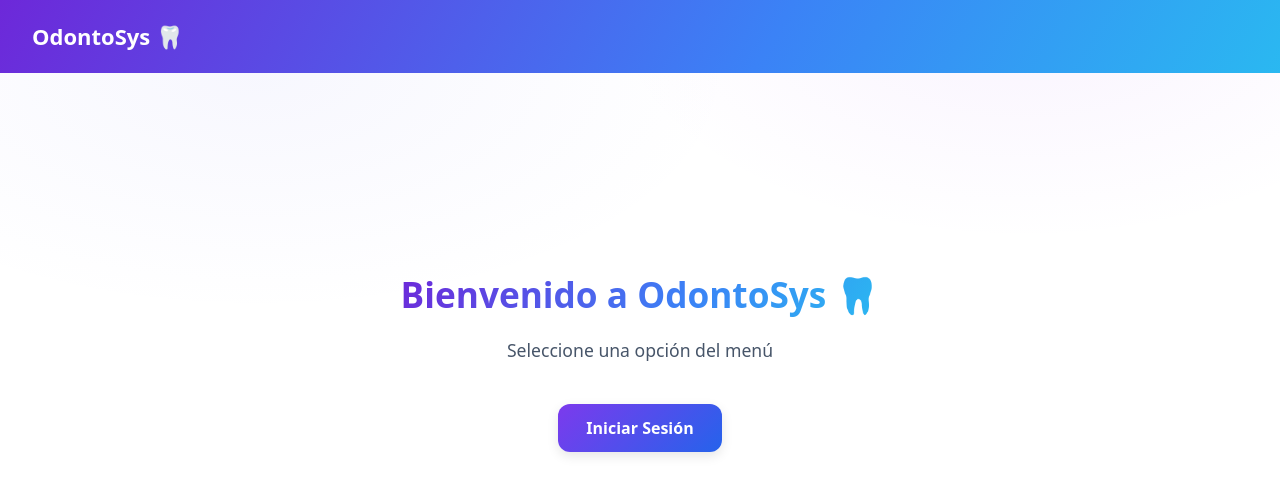
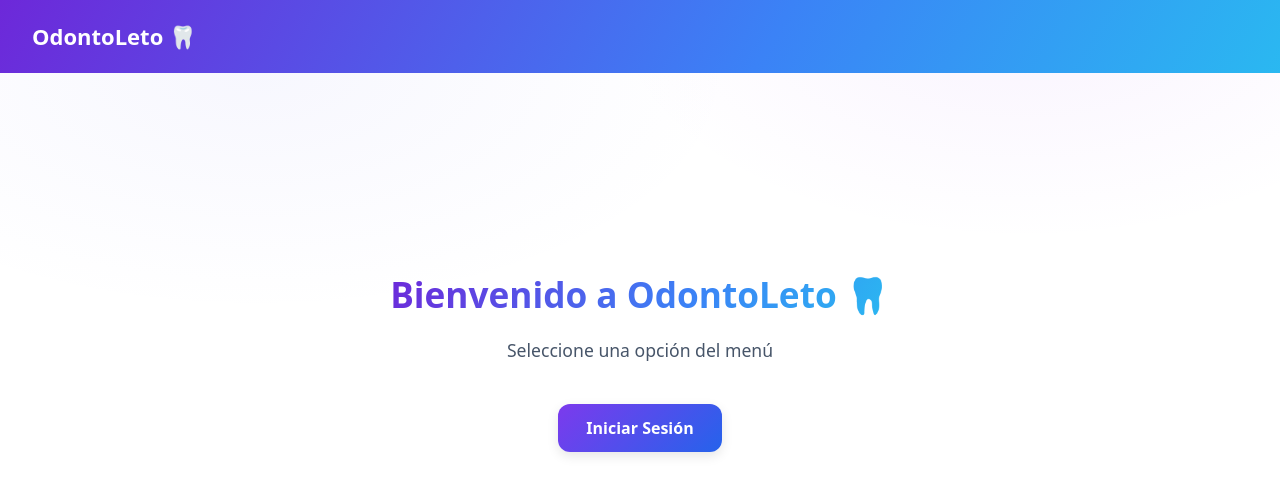
Before and after one commit to valentintorres-arg/Grupo-4---Desarrollo-de-Software---S32, a React (Create React App) app in the folder frontend/: page / in a window 1280 px wide. Shown: the top 494 px of the page. Built offline with nearby package versions, Linux system fonts and the light colour scheme.

Commit message:
changed name of app

```diff
--- a/frontend/src/components/Navbar.js
+++ b/frontend/src/components/Navbar.js
@@ -129,7 +129,7 @@ logoutBtn: {
         style={{...styles.title, cursor: "pointer"}}
         onClick={() => navigate("/")}
       >
-        OdontoSys 🦷
+        OdontoLeto 🦷
       </h1>
       {isLoggedIn && (
         <div style={styles.navButtons}>
--- a/frontend/src/pages/HomePage.js
+++ b/frontend/src/pages/HomePage.js
@@ -124,7 +124,7 @@ export default function HomePage() {
 
   return (
     <div style={styles.container}>
-      <h2 style={styles.titulo}>Bienvenido a OdontoSys 🦷</h2>
+      <h2 style={styles.titulo}>Bienvenido a OdontoLeto 🦷</h2>
 
       {isLoggedIn ? (
         <>
```
Also changed, not shown: 1 other file (tests, documents, lock files or other folders).
